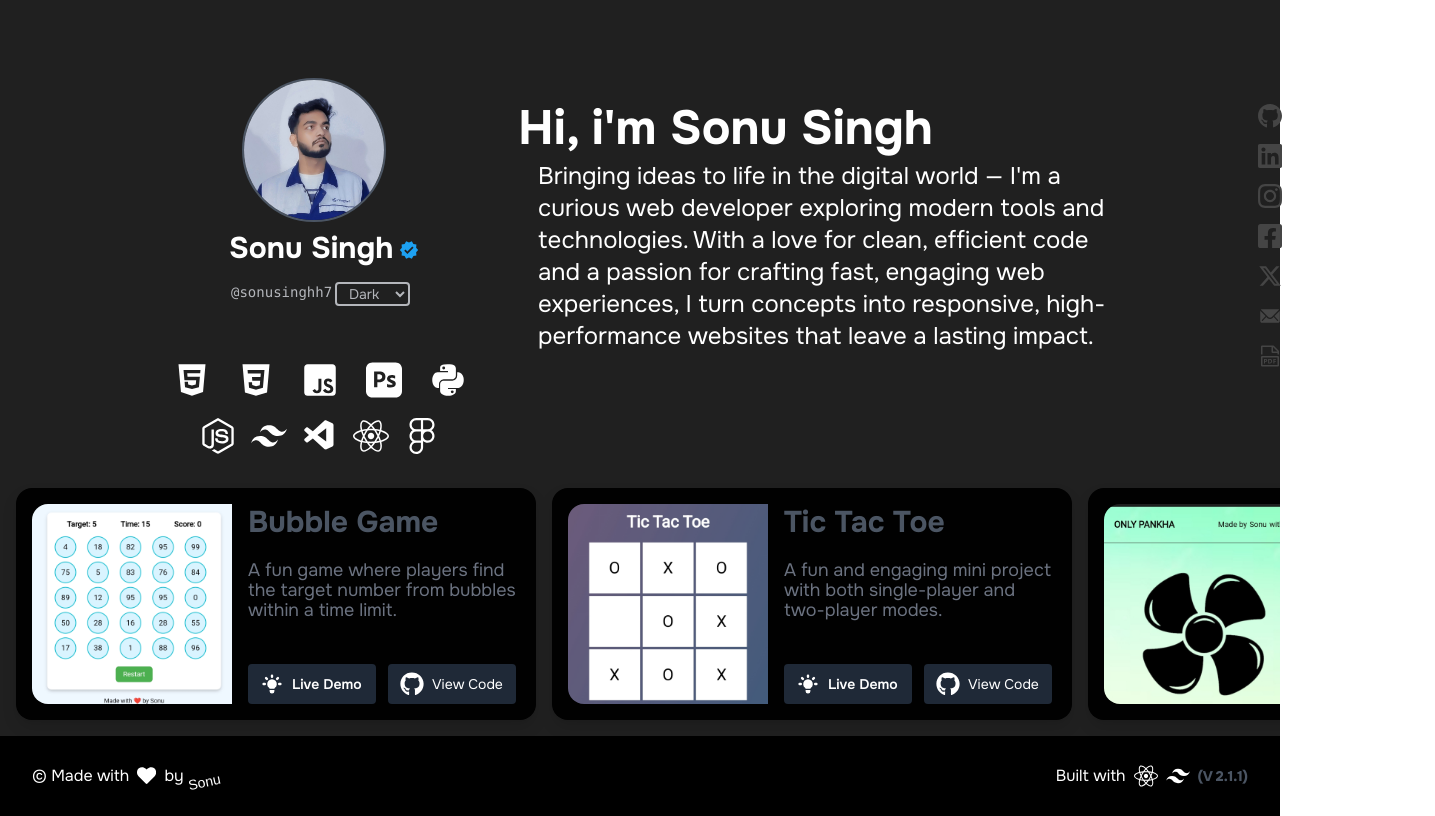
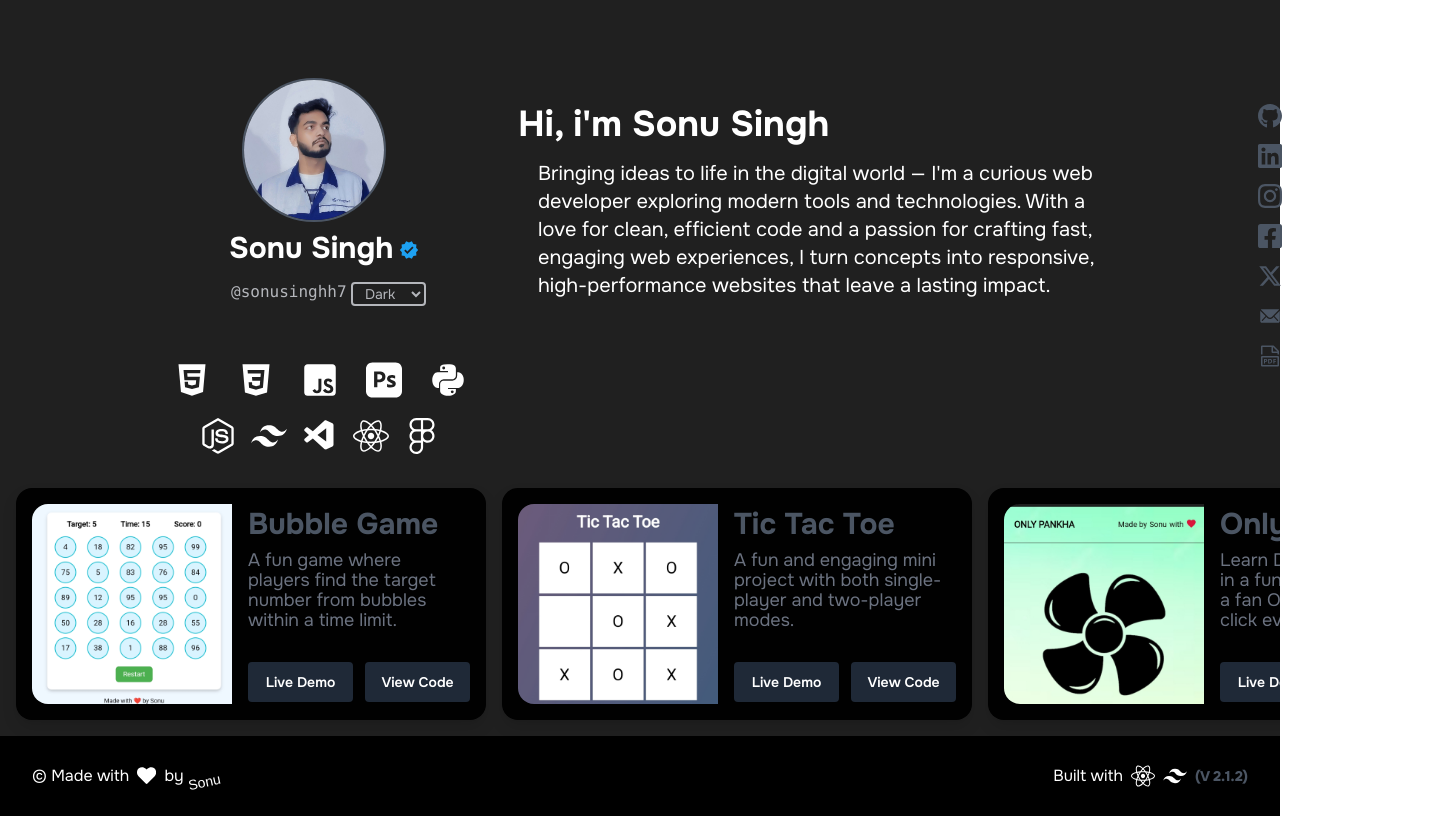
Before and after one commit to sonusinghh7/SonuSingh, a React (Vite) app: page / in a window 1280 px wide. Shown: the whole page, 1435 px wide, since content can reach past the window. Built offline with nearby package versions, Linux system fonts and the light colour scheme; a web font is replaced by a local one.

Commit message:
fix text and project card size and add tool tip on social media(desktop version)

```diff
--- a/src/Components/DarkMode.jsx
+++ b/src/Components/DarkMode.jsx
@@ -1,7 +1,7 @@
 import { useEffect, useState } from "react";
 import { FaSun, FaMoon } from "react-icons/fa";
 
-const DarkMode = ({ className = '' }) => {
+const DarkMode = ({ className = "" }) => {
   const [darkMode, setDarkMode] = useState(() => {
     const savedTheme = localStorage.getItem("theme");
     if (savedTheme) return savedTheme === "dark";
--- a/src/Components/Footer.jsx
+++ b/src/Components/Footer.jsx
@@ -1,22 +1,39 @@
-import React from 'react'
+import React from "react";
 import { FaReact } from "react-icons/fa";
 import { RiTailwindCssFill } from "react-icons/ri";
 
 const Footer = () => {
   return (
-    <div className='bg-gray-300 dark:bg-[#000000] text-black dark:text-white py-1 px-8 h-20 w-full flex items-center justify-between m-0 cursor-default'>
+    <div className="bg-gray-300 dark:bg-[#000000] text-black dark:text-white py-1 px-8 h-20 w-full flex items-center justify-between m-0 cursor-default">
+      <p className="flex items-center text-sm lg:text-base">
+        © Made with
+        <svg
+          className="mx-2 "
+          stroke="currentColor"
+          fill="currentColor"
+          strokeWidth="0"
+          viewBox="0 0 512 512"
+          height="1.2em"
+          width="1.2em"
+          xmlns="http://www.w3.org/2000/svg"
+        >
+          <path d="M462.3 62.6C407.5 15.9 326 24.3 275.7 76.2L256 96.5l-19.7-20.3C186.1 24.3 104.5 15.9 49.7 62.6c-62.8 53.6-66.1 149.8-9.9 207.9l193.5 199.8c12.5 12.9 32.8 12.9 45.3 0l193.5-199.8c56.3-58.1 53-154.3-9.8-207.9z"></path>
+        </svg>
+        by{" "}
+        <span className="font-custom ml-1 text-sm mt-3 rotate-[-12deg]">
+          Sonu
+        </span>
+      </p>
 
-      <p className='flex items-center text-sm lg:text-base'>
-        © Made with
-        <svg className='mx-2 ' stroke="currentColor" fill="currentColor" strokeWidth="0" viewBox="0 0 512 512" height="1.2em" width="1.2em" xmlns="http://www.w3.org/2000/svg">
-          <path d="M462.3 62.6C407.5 15.9 326 24.3 275.7 76.2L256 96.5l-19.7-20.3C186.1 24.3 104.5 15.9 49.7 62.6c-62.8 53.6-66.1 149.8-9.9 207.9l193.5 199.8c12.5 12.9 32.8 12.9 45.3 0l193.5-199.8c56.3-58.1 53-154.3-9.8-207.9z"></path></svg>
-          by <span className='font-custom ml-1 text-sm mt-3 rotate-[-12deg]'>Sonu</span></p>
-
-      <div className='flex items-center space-x-2 text-sm lg:text-base cursor-pointer'>
-        <span>Built with</span> <FaReact className='text-lg lg:text-2xl' /> <RiTailwindCssFill className='text-lg lg:text-2xl' /> <span className='hidden lg:flex text-sm text-gray-600 font-extrabold'>(V 2.1.1)</span> </div>
-
+      <div className="flex items-center space-x-2 text-sm lg:text-base cursor-pointer">
+        <span>Built with</span> <FaReact className="text-lg lg:text-2xl" />{" "}
+        <RiTailwindCssFill className="text-lg lg:text-2xl" />{" "}
+        <span className="hidden lg:flex text-sm text-gray-600 font-extrabold">
+          (V 2.1.2)
+        </span>{" "}
+      </div>
     </div>
   );
-}
+};
 
 export default Footer;
--- a/src/Components/Header.jsx
+++ b/src/Components/Header.jsx
@@ -1,19 +1,19 @@
-import React, { useEffect, useState } from 'react';
-import HamburgerMenu from './HamburgerMenu';
+import React, { useEffect, useState } from "react";
+import HamburgerMenu from "./HamburgerMenu";
 
 const Header = () => {
   const [theme, setTheme] = useState(() => {
-    return localStorage.getItem('theme') || 'dark';
+    return localStorage.getItem("theme") || "dark";
   });
 
   useEffect(() => {
     const root = document.documentElement;
-    if (theme === 'dark') {
-      root.classList.add('dark');
+    if (theme === "dark") {
+      root.classList.add("dark");
     } else {
-      root.classList.remove('dark');
+      root.classList.remove("dark");
     }
-    localStorage.setItem('theme', theme);
+    localStorage.setItem("theme", theme);
   }, [theme]);
 
   const VerifiedIcon = ({ size = 16, color = "#1DA1F2", className = "" }) => (
@@ -30,28 +30,46 @@ const Header = () => {
 
   return (
     <>
-      <div className='bg-gray-300 dark:bg-[#080808] lg:dark:bg-transparent lg:bg-transparent h-20 w-full flex absolute lg:h-80 lg:w-[280px] lg:ml-40'>
-        <div className='relative h-full w-72 flex items-center lg:items-center lg:h-40 lg:mt-28 lg:w-full lg:flex-col lg:justify-center'>
-          <img src="sonu.jpg" alt="sonu's image" className='h-14 w-14 ml-7 rounded-full border-2 border-gray-400 dark:border-gray-600 select-none lg:w-36 lg:h-36' />
+      <div className="bg-gray-300 dark:bg-[#080808] lg:dark:bg-transparent lg:bg-transparent h-20 w-full flex absolute lg:h-80 lg:w-[280px] lg:ml-40">
+        <div className="relative h-full w-72 flex items-center lg:items-center lg:h-40 lg:mt-28 lg:w-full lg:flex-col lg:justify-center">
+          <img
+            src="sonu.jpg"
+            alt="sonu's image"
+            className="h-14 w-14 ml-7 rounded-full border-2 border-gray-400 dark:border-gray-600 select-none lg:w-36 lg:h-36"
+          />
 
-          <div className='h-full w-3/4 flex flex-col justify-center left-2 pt-5 relative lg:justify-center lg:ml-10 lg:mt-4'>
-            <div className='h-6 w-full flex items-end -mt-4 relative'>
-              <p className='text-gray-800 dark:text-white text-2xl lg:text-3xl font-bold ml-1.5 select-none lg:mt-20'>Sonu Singh</p>
-              <div className='ml-2 mb-2 relative flex select-none lg:scale-125'><VerifiedIcon /></div>
+          <div className="h-full w-3/4 flex flex-col justify-center left-2 pt-5 relative lg:justify-center lg:ml-10 lg:mt-4">
+            <div className="h-6 w-full flex items-end -mt-4 relative">
+              <p className="text-gray-800 dark:text-white text-2xl lg:text-3xl font-bold ml-1.5 select-none lg:mt-20">
+                Sonu Singh
+              </p>
+              <div className="ml-2 mb-2 relative flex select-none lg:scale-125">
+                <VerifiedIcon />
+              </div>
             </div>
 
-            <div className='h-6 ml-3 lg:ml-2 lg:mt-4 lg:w-24 text-gray-600 dark:text-[#b4b6bb] font-mono text-sm select-none flex'>@sonusinghh7</div>
+            <div className="h-6 ml-3 lg:ml-2 lg:text-[16px] lg:mt-4 lg:w-24 text-gray-600 dark:text-[#b4b6bb] font-mono text-sm select-none flex">
+              @sonusinghh7
+            </div>
 
             {/* DROPDOWN TO TOGGLE DARK/LIGHT THEME */}
             <select
-              value={theme === 'dark' ? 'DarkMode' : 'LightMode'}
-              onChange={(e) => setTheme(e.target.value === 'DarkMode' ? 'dark' : 'light')}
-              className='hidden lg:flex text-gray-600 dark:text-[#b4b6bb] bg-transparent text-[14px] ml-28 -mt-6 lg:px-2 lg:h-6 lg:w-[75px] rounded border-2 items-center border-gray-800 dark:border-[#b4b6bb]'
+              value={theme === "dark" ? "DarkMode" : "LightMode"}
+              onChange={(e) =>
+                setTheme(e.target.value === "DarkMode" ? "dark" : "light")
+              }
+              className="hidden lg:flex text-gray-600 dark:text-[#b4b6bb] bg-transparent text-[14px] ml-32 -mt-6 lg:px-2 lg:h-6 lg:w-[75px] rounded border-2 items-center border-gray-800 dark:border-[#b4b6bb]"
             >
-              <option className="bg-white dark:bg-[#080808] text-black dark:text-white" value="DarkMode">
+              <option
+                className="bg-white dark:bg-[#080808] text-black dark:text-white"
+                value="DarkMode"
+              >
                 Dark
               </option>
-              <option className="bg-white dark:bg-[#080808] text-black dark:text-white" value="LightMode">
+              <option
+                className="bg-white dark:bg-[#080808] text-black dark:text-white"
+                value="LightMode"
+              >
                 Light
               </option>
             </select>
--- a/src/Components/Intro.jsx
+++ b/src/Components/Intro.jsx
@@ -7,8 +7,8 @@ const Intro = () => {
     <>
       <div className="h-60 w-full mt-24 p-2 cursor-default  lg:w-[50%] lg:ml-[500px]  ">
 
-            <h2 className="text-2xl dark:text-white text-gray-800 font-bold ml-5 h-10 w-auto lg:ml-[10px] lg:text-5xl cursor-pointer"> Hi, i'm Sonu Singh</h2>
-            <p className="dark:text-white text-gray-700  h-50 w-82  px-5 ml-2.5 lg:mt-4 lg:text-2xl lg:w-[620px] ">
+            <h2 className="text-2xl dark:text-white text-gray-800 font-bold ml-5 h-10 w-auto lg:ml-[10px] lg:text-4xl cursor-pointer"> Hi, i'm Sonu Singh</h2>
+            <p className="dark:text-white text-gray-700  h-50 w-82  px-5 ml-2.5 lg:mt-4 lg:text-xl lg:w-[600px] ">
                 Bringing ideas to life in the digital world — I'm a curious web
                 developer exploring modern tools and technologies. With a love for
                 clean, efficient code and a passion for crafting fast, engaging web
--- a/src/Components/Projects.jsx
+++ b/src/Components/Projects.jsx
@@ -27,46 +27,52 @@ const cardsData = [
     liveUrl: 'https://sonusinghh7.github.io/onlyPankha/',
     codeUrl: 'https://github.com/sonusinghh7/onlyPankha',
   },
-
 ];
 
 const Projects = () => {
   return (
-    <div className="w-full mt-2 py-4 bg-gray-50 dark:bg-transparent overflow-x-auto ">
-      <div className="flex space-x-4 px-4  lg:justify-around">
+    <div className="w-full mt-2 py-4 bg-gray-50 dark:bg-transparent overflow-x-auto">
+      <div className="flex space-x-4 px-4 lg:justify-around">
         {cardsData.map(({ id, title, description, imageUrl, liveUrl, codeUrl }) => (
           <div
             key={id}
-            className="bg-gray-200  dark:bg-[#010101]  h-[355px] w-[310px] lg:h-[232px] lg:w-[520px] rounded-2xl flex-shrink-0 flex flex-col lg:flex-row items-center"
-              style={{
-                boxShadow: '0 8px 15px rgba(0, 0, 0, 0.1), 0 2px 5px rgba(0, 0, 0, 0.06)',
-              }}
+            className="bg-gray-200 dark:bg-[#010101] h-[355px] w-[310px] lg:h-[232px] lg:w-[470px] rounded-2xl flex-shrink-0 flex flex-col lg:flex-row items-center transform transition duration-300 hover:-translate-y-1 hover:shadow-xl"
+            style={{
+              boxShadow: '0 8px 15px rgba(0, 0, 0, 0.1), 0 2px 5px rgba(0, 0, 0, 0.06)',
+            }}
           >
             <img
               src={imageUrl}
               alt={title}
-              className="w-[270px] h-[180px] lg:h-[200px] object-cover rounded-t-2xl mt-4 mx-auto lg:rounded-none lg:ml-4 lg:my-4 lg:rounded-l-2xl  "
+              className="w-[270px] h-[180px] lg:h-[200px] object-cover rounded-t-2xl mt-4 mx-auto lg:rounded-none lg:ml-4 lg:my-4 lg:rounded-l-2xl"
             />
             <div className="p-4 flex flex-col justify-between flex-grow w-full">
               <div>
-                <h3 className="text-gray-600 font-bold text-lg lg:text-3xl lg:mb-[20px]  ">{title}</h3>
-                <p className="text-gray-500 mt-2 text-sm lg:text-[18px] lg:h-24 flex items-start ">{description}</p>
+                <h3 className="text-gray-600 font-bold text-lg lg:text-3xl lg:w-48">{title}</h3>
+                <p className="text-gray-500 mt-2 text-sm lg:text-[18px] lg:h-24 lg:w-52 flex items-start">{description}</p>
               </div>
-              <div className="mt- flex space-x-3">
+
+              <div className="mt-2 flex space-x-3">
                 <a
                   href={liveUrl}
                   target="_blank"
                   rel="noopener noreferrer"
-                  className="bg-gray-300 text-black dark:bg-gray-800 dark:text-white  px-3 py-1 rounded flex items-center h-10 w-1/2 lg:w-32 gap-2 lg:mt-2 "
+                  className="bg-gray-300 text-black dark:bg-gray-800 dark:text-white px-3 py-1 rounded flex items-center h-10 w-1/2 lg:w-26 gap-2 lg:mt-2 justify-center"
                 >
-                  <HiLightBulb className='text-2xl ' />  <span className='text-sm font-semibold'>Live Demo</span>
+                  <HiLightBulb className="text-2xl block lg:hidden" />
+                  <span className="text-[14px] font-semibold">Live Demo</span>
                 </a>
                 <a
                   href={codeUrl}
                   target="_blank"
                   rel="noopener noreferrer"
-                  className="bg-gray-300 text-black dark:bg-gray-800 dark:text-white  px-3 py-1 rounded flex items-center h-10 w-1/2 lg:w-32 gap-2 lg:mt-2 "> <FaGithub className='text-2xl'/> <span className='text-sm font-se'>View Code</span> </a>
+                  className="bg-gray-300 text-black dark:bg-gray-800 dark:text-white px-3 py-1 rounded flex items-center h-10 w-1/2 lg:w-26 gap-2 lg:mt-2 justify-center"
+                >
+                  <FaGithub className="text-2xl block lg:hidden" />
+                  <span className="text-sm font-semibold">View Code</span>
+                </a>
               </div>
+
             </div>
           </div>
         ))}
--- a/src/Components/SocialMedia.jsx
+++ b/src/Components/SocialMedia.jsx
@@ -1,4 +1,4 @@
-import React from 'react'
+import React from "react";
 import { FaGithub } from "react-icons/fa";
 import { FaLinkedin } from "react-icons/fa";
 import { FaInstagram } from "react-icons/fa6";
@@ -10,21 +10,102 @@ import { VscFilePdf } from "react-icons/vsc";
 const SocialMedia = () => {
   return (
     <>
-    <div className='w-16 hidden lg:flex flex-col absolute mt-24 ml-[1250px] text-3xl justify-around dark:text-[#454545]  '>
+      <div className="w-16 hidden lg:flex flex-col absolute mt-24 ml-[1250px] text-3xl justify-around dark:text-[#454545]  ">
+        <div className="group relative w-fit">
+          <a
+            href="https://github.com/sonusinghh7"
+            target="_blank"
+            className="flex gap-2 border-gray-00 border-2 rounded-md p-2 w-70 h-12 items-center md:border-none md:h-10 md:items-center md:justify-center md:w-10 hover:dark:text-white text-gray-400 dark:text-gray-600 hover:text-black hover:dark:white border-gray-800 dark:border-gray-100 transition-all duration-200 ease-in-out"
+          >
+            <FaGithub />
+            <p className="text-[20px] md:hidden">GitHub</p>
+          </a>
+          <span className="absolute md:block hidden left-full ml-2 top-1/2 -translate-y-1/2 bg-black text-white text-xs px-2 py-1 rounded opacity-0 group-hover:opacity-100 transition duration-300 whitespace-nowrap">
+            GitHub
+          </span>
+        </div>
+        <div className="group relative w-fit">
+          <a
+            href="https://www.linkedin.com/in/sonusinghh7"
+            target="_blank"
+            className="flex gap-2 border-gray-00 border-2 rounded-md p-2 w-70 h-12 items-center md:border-none md:h-10 md:items-center md:justify-center md:w-10 hover:dark:text-white text-gray-400 hover:text-black dark:text-gray-600 hover:border-black hover:dark:white border-gray-800 dark:border-gray-100 transition-all duration-200 ease-in-out"
+          >
+            <FaLinkedin />
+            <p className="text-[20px] md:hidden">LinkedIn</p>
+          </a>
+          <span className="absolute md:block hidden left-full ml-2 top-1/2 -translate-y-1/2 bg-black text-white text-xs px-2 py-1 rounded opacity-0 group-hover:opacity-100 transition duration-300 whitespace-nowrap">
+            LinkedIn
+          </span>
+        </div>
+        {/* Instagram */}{" "}
+        <div className="group relative w-fit">
+          <a
+            href="https://www.instagram.com/sonu.singhh7"
+            target="_blank"
+            className="flex gap-2 border-gray-00 border-2 rounded-md p-2 w-70 h-12 items-center md:border-none md:h-10 md:items-center md:justify-center md:w-10 hover:dark:text-white text-gray-400 hover:text-black dark:text-gray-600 hover:border-black hover:dark:white border-gray-800 dark:border-gray-100 transition-all duration-200 ease-in-out"
+          >
+            <FaInstagram />
+            <p className="text-[20px] md:hidden">Instagram</p>
+          </a>
+          <span className="absolute md:block hidden left-full ml-2 top-1/2 -translate-y-1/2 bg-black text-white text-xs px-2 py-1 rounded opacity-0 group-hover:opacity-100 transition duration-300 whitespace-nowrap">
+            Instagram
+          </span>
+        </div>
+        <div className="group relative w-fit">
+          <a
+            href="https://www.facebook.com/SONNNUSINGH"
+            target="_blank"
+            className="flex gap-2 border-gray-00 border-2 rounded-md p-2 w-70 h-12 items-center md:border-none md:h-10 md:items-center md:justify-center md:w-10 hover:dark:text-white text-gray-400 hover:text-black dark:text-gray-600 hover:border-black hover:dark:white border-gray-800 dark:border-gray-100 transition-all duration-200 ease-in-out"
+          >
+            <FaFacebookSquare />
+            <p className="text-[20px] md:hidden">Facebook</p>
+          </a>
+          <span className="absolute md:block hidden left-full ml-2 top-1/2 -translate-y-1/2 bg-black text-white text-xs px-2 py-1 rounded opacity-0 group-hover:opacity-100 transition duration-300 whitespace-nowrap">
+            Facebook
+          </span>
+        </div>
+        <div className="group relative w-fit">
+          <a
+            href="https://x.com/DoubleAce_7"
+            target="_blank"
+            className="flex gap-2 border-gray-00 border-2 rounded-md p-2 w-70 h-12 items-center md:border-none md:h-10 md:items-center md:justify-center md:w-10 hover:dark:text-white text-gray-400 hover:text-black hover:border-black dark:text-gray-600 hover:dark:white border-gray-800 dark:border-gray-100 transition-all duration-200 ease-in-out"
+          >
+            <FaXTwitter />
+            <p className="text-[20px] md:hidden">X</p>
+          </a>
+          <span className="absolute md:block hidden left-full ml-2 top-1/2 -translate-y-1/2 bg-black text-white text-xs px-2 py-1 rounded opacity-0 group-hover:opacity-100 transition duration-300 whitespace-nowrap">
+            Twitter (X)
+          </span>
+        </div>
+        <div className="group relative w-fit">
+          <a
+            href="mailto:info7sonu@gmail.com"
+            target="_blank"
+            className="flex gap-2 border-gray-00 border-2 rounded-md p-2 w-70 h-12 items-center md:border-none md:h-10 md:items-center md:justify-center md:w-10 hover:dark:text-white text-gray-400 hover:text-black hover:border-black dark:text-gray-600 hover:dark:white border-gray-800 transition-all duration-200 ease-in-out dark:border-white hover:dark:border-white"
+          >
+            <IoIosMail />
+            <p className="text-[20px] md:hidden">Send a mail</p>
+          </a>
+          <span className="absolute md:block hidden left-full ml-2 top-1/2 -translate-y-1/2 bg-black text-white text-xs px-2 py-1 rounded opacity-0 group-hover:opacity-100 transition duration-300 whitespace-nowrap">
+            Send me a mail
+          </span>
+        </div>
+        <div className="group relative w-fit">
+          <a
+            href="/SonuResume.pdf"
+            target="_blank"
+            className="flex gap-2 border-gray-00 border-2 rounded-md p-2 w-70 h-12 items-center md:border-none md:h-10 md:items-center md:justify-center md:w-10 hover:border-black text-gray-400 hover:text-black hover:dark:text-white border-gray-800 dark:text-gray-600 transition-all duration-200 ease-in-out dark:border-white hover:dark:border-white"
+          >
+            <VscFilePdf />
+            <p className="text-[20px] md:hidden">Download Resume</p>
+          </a>
+          <span className="absolute md:block hidden left-full ml-2 top-1/2 -translate-y-1/2 bg-black text-white text-xs px-2 py-1 rounded opacity-0 group-hover:opacity-100 transition duration-300 whitespace-nowrap">
+            Download my resume
+          </span>
+        </div>
+      </div>
+    </>
+  );
+};
 
-
-                <a href="https://github.com/sonusinghh7" target='_blank' className='flex gap-2 border-gray-00 border-2 rounded-md p-2  w-70 h-12 items-center md:border-none md:h-10 md:items-center md:justify-center md:w-10 hover:dark:text-white  hover:border-black  hover:text-white hover:dark:white   border-gray-800 dark:border-gray-100 transition-all duration-200 ease-in-out'> <FaGithub /><p className='text-[20px] md:hidden'>GitHub</p></a>
-                <a href="https://www.linkedin.com/in/sonusinghh7" target='_blank' className='flex gap-2 border-gray-00 border-2 rounded-md p-2  w-70 h-12 items-center md:border-none md:h-10 md:items-center md:justify-center md:w-10 hover:dark:text-white  hover:border-black  hover:text-white hover:dark:white   border-gray-800 dark:border-gray-100  transition-all duration-200 ease-in-out'> <FaLinkedin /><p className='text-[20px] md:hidden'>Linkedin</p></a>
-                <a href="https://www.instagram.com/sonu.singhh7" target='_blank' className='flex gap-2 border-gray-00 border-2 rounded-md p-2  w-70 h-12 items-center md:border-none md:h-10 md:items-center md:justify-center md:w-10 hover:dark:text-white  hover:border-black  hover:text-white hover:dark:white   border-gray-800 dark:border-gray-100  transition-all duration-200 ease-in-out'> <FaInstagram /><p className='text-[20px] md:hidden'>Instagram</p></a>
-                <a href="https://www.facebook.com/SONNNUSINGH" target='_blank' className='flex gap-2 border-gray-00 border-2 rounded-md p-2  w-70 h-12 items-center md:border-none md:h-10 md:items-center md:justify-center md:w-10 hover:dark:text-white  hover:border-black  hover:text-white hover:dark:white  border-gray-800 dark:border-gray-100  transition-all duration-200 ease-in-out'> <FaFacebookSquare /><p className='text-[20px] md:hidden'>Facebook</p></a>
-                <a href="https://x.com/DoubleAce_7" target='_blank' className='flex gap-2 border-gray-00 border-2 rounded-md p-2  w-70 h-12 items-center md:border-none md:h-10 md:items-center md:justify-center md:w-10 hover:dark:text-white  hover:border-black  hover:text-white hover:dark:white    border-gray-800 dark:border-gray-100 transition-all duration-200 ease-in-out'> <FaXTwitter /><p className='text-[20px] md:hidden'>X</p></a>
-                <a href="mailto:info7sonu@gmail.com" target='_blank' className='flex gap-2 border-gray-00 border-2 rounded-md p-2  w-70 h-12 items-center md:border-none md:h-10 md:items-center md:justify-center md:w-10 hover:dark:text-white  hover:border-black  hover:text-white hover:dark:white   border-gray-800  transition-all duration-200 ease-in-out dark:border-white hover:dark:border-white'> <IoIosMail /><p className='text-[20px] md:hidden'>Send a mail</p></a>
-                <a href="/SonuResume.pdf" target='_blank' className='flex gap-2 border-gray-00 border-2 rounded-md p-2  w-70 h-12 items-center md:border-none md:h-10 md:items-center md:justify-center md:w-10 hover:border-black  hover:text-white   hover:dark:text-white border-gray-800   transition-all duration-200 ease-in-out  dark:border-white hover:dark:border-white '> <VscFilePdf /><p className='text-[20px] md:hidden'>Download Resume</p></a>
-
-    </div>
-
-    </>
-  )
-}
-
-export default SocialMedia
+export default SocialMedia;
```
Also changed, not shown: src/Components/HamburgerMenu.jsx (+83 -22 lines), src/Components/LangTools.jsx (+15 -18 lines).
